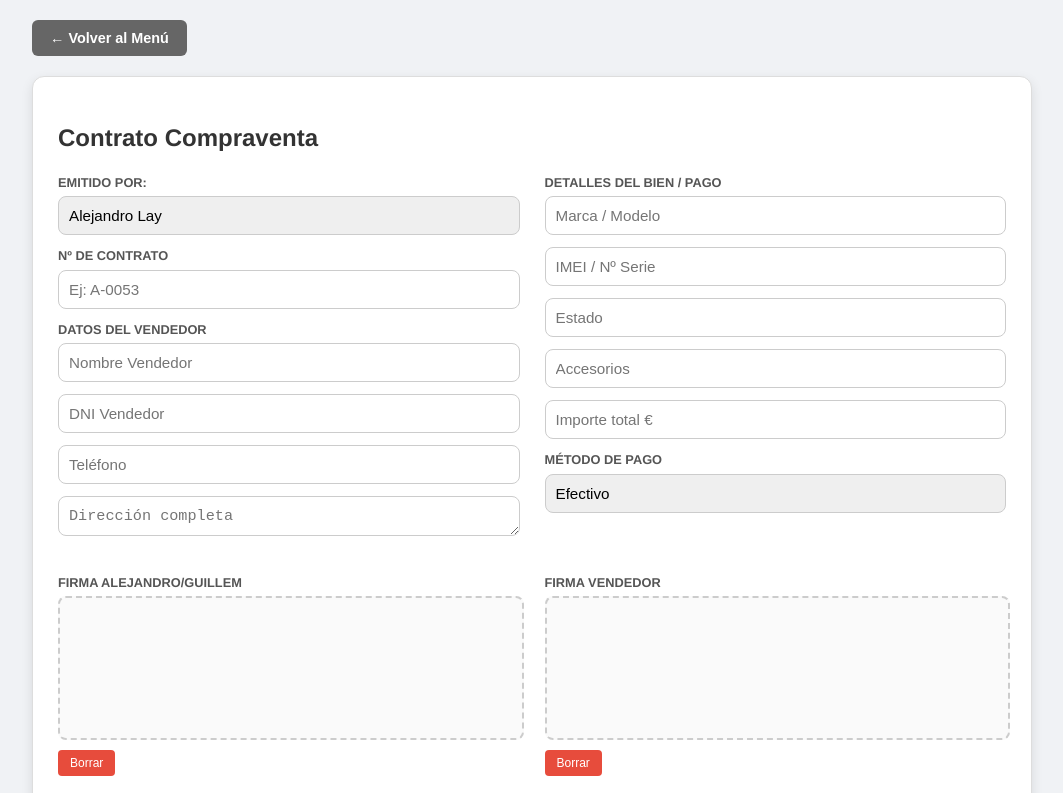
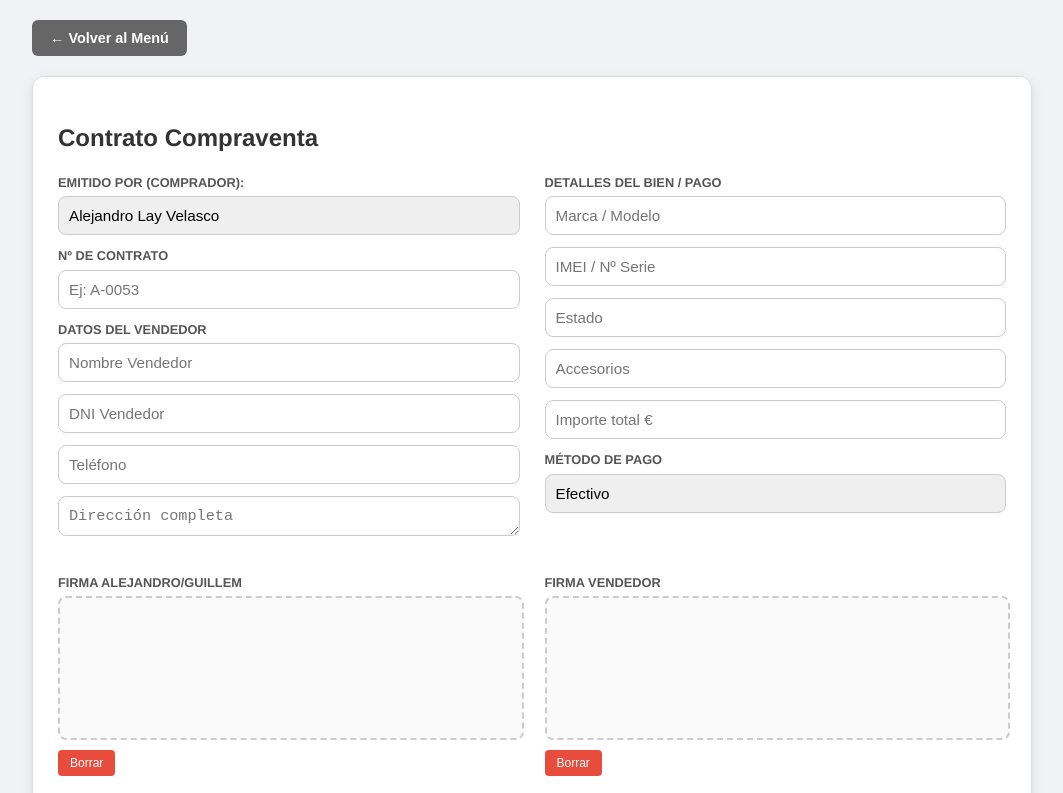
Before and after one commit to AlejandroLay/compraventa, a plain HTML site: page index.html in a window 1280 px wide. Both pictures are taken after a click on the button "CONTRATO COMPRAVENTA". Shown: the top 793 px of the page, without its empty margins (108-1171 px from the left). Drawn offline with Linux system fonts and the light colour scheme.

Commit message:
Add files via upload

```diff
--- a/index.html
+++ b/index.html
@@ -3,7 +3,7 @@
 <head>
     <meta charset="UTF-8">
     <meta name="viewport" content="width=device-width, initial-scale=1.0">
-    <title>Sistema Compraventa 2026</title>
+    <title>Sistema Alejandro & Guillem</title>
     <link rel="icon" type="image/png" href="logo.png">
     <link rel="apple-touch-icon" href="logo.png">
     <style>
@@ -50,6 +50,7 @@
         .fila-total.final { border-top: 2px solid #333; margin-top: 8px; padding-top: 8px; font-weight: bold; font-size: 1.1rem; }
 
         .lopd { margin-top: 18px; font-size: 0.52rem; color: #666; text-align: justify; line-height: 1.15; border-top: 1px solid #f0f0f0; padding-top: 10px; }
+        .rebu-nota { margin-top: 10px; font-size: 0.6rem; font-weight: bold; text-transform: uppercase; color: #000; border-top: 1px solid #eee; padding-top: 5px; }
 
         .sig-canvas { border: 2px dashed #ccc; background: #fafafa; width: 100%; height: 140px; touch-action: none; border-radius: 8px; margin-bottom: 5px; }
         .signature-grid { margin-top: 25px; display: flex; justify-content: space-between; text-align: center; gap: 30px; }
@@ -93,7 +94,7 @@
                     <div>
                         <label>Emitido por:</label>
                         <select id="sel_emisor_v" onchange="cambiarEmisor('v')">
-                            <option value="alejandro">Alejandro Lay</option>
+                            <option value="alejandro">Alejandro Lay Velasco</option>
                             <option value="guillem">Guillem Fernández</option>
                         </select>
                         <label>Nº Factura</label>
@@ -144,6 +145,7 @@
                 </div>
                 <div style="margin-top: 15px; font-size: 0.85rem;"><strong>Método de pago:</strong> <span id="out_metodo_v">---</span></div>
                 <div class="lopd" id="lopd_v"><strong>PROTECCION DE DATOS.</strong> En nombre de Alejandro Lay Velasco le informamos que los datos personales que puedan figurar en esta factura serán tratados con la finalidad de poder gestionar la relación comercial que nos vincula. Los datos proporcionados se conservarán mientras se mantenga la relación comercial o durante los años necesarios para cumplir con las obligaciones legales, y no se cederán a terceros salvo en los casos en que exista una obligación legal. El usuario podrá, en todo momento, ejercitar los derechos reconocidos en el Reglamento (UE) 2016/679, de acceso, rectificación de datos inexactos o supresión, limitación del tratamiento, oposición y portabilidad de los datos, a la siguiente dirección de correo electrónico: alejandro.lay30@gmail.com</div>
+                <div class="rebu-nota">Operación acogida al Régimen Especial de Bienes Usados (REBU) de la Ley 37/1992 del Impuesto sobre el Valor añadido (IVA).</div>
             </div>
         </div>
     </div>
@@ -155,9 +157,9 @@
                 <h2>Contrato Compraventa</h2>
                 <div class="grid-controles">
                     <div>
-                        <label>Emitido por:</label>
+                        <label>Emitido por (Comprador):</label>
                         <select id="sel_emisor_c" onchange="cambiarEmisor('c')">
-                            <option value="alejandro">Alejandro Lay</option>
+                            <option value="alejandro">Alejandro Lay Velasco</option>
                             <option value="guillem">Guillem Fernández</option>
                         </select>
                         <label>Nº de Contrato</label>
```
